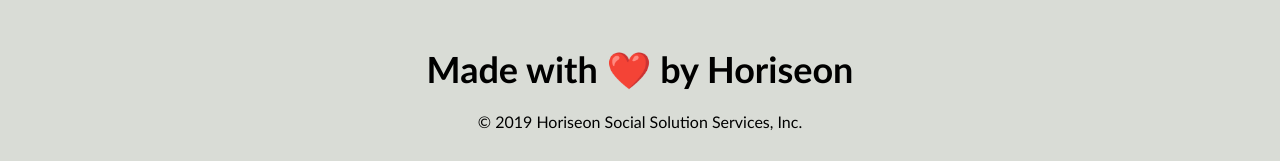
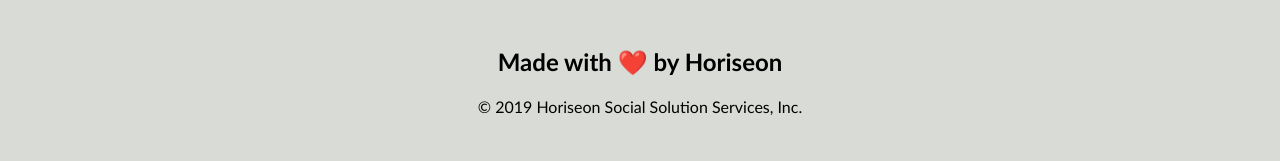
Before and after one commit to Milan1422/HW1-Code-Refactor, a plain HTML site: page index.html in a window 1280 px wide. Shown: the part 1865-2026 px from the top of the page. Drawn offline with Linux system fonts and the light colour scheme.

```diff
--- a/assets/css/style.css
+++ b/assets/css/style.css
@@ -183,3 +183,7 @@ img {
     text-align: center;
     font-size: 20px;
 }
+
+.copyRight h2 {
+    font-size: 24px;
+}
```
Also changed, not shown: 1 other file.
